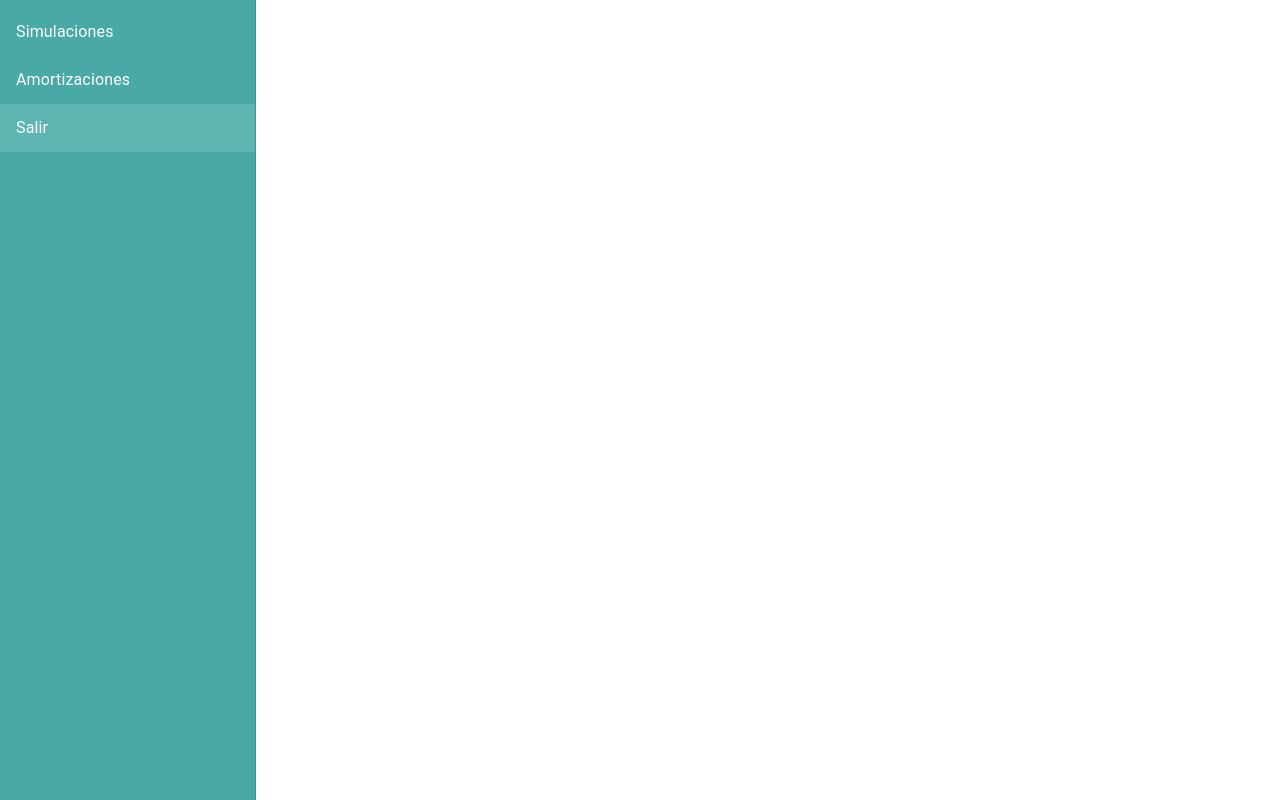
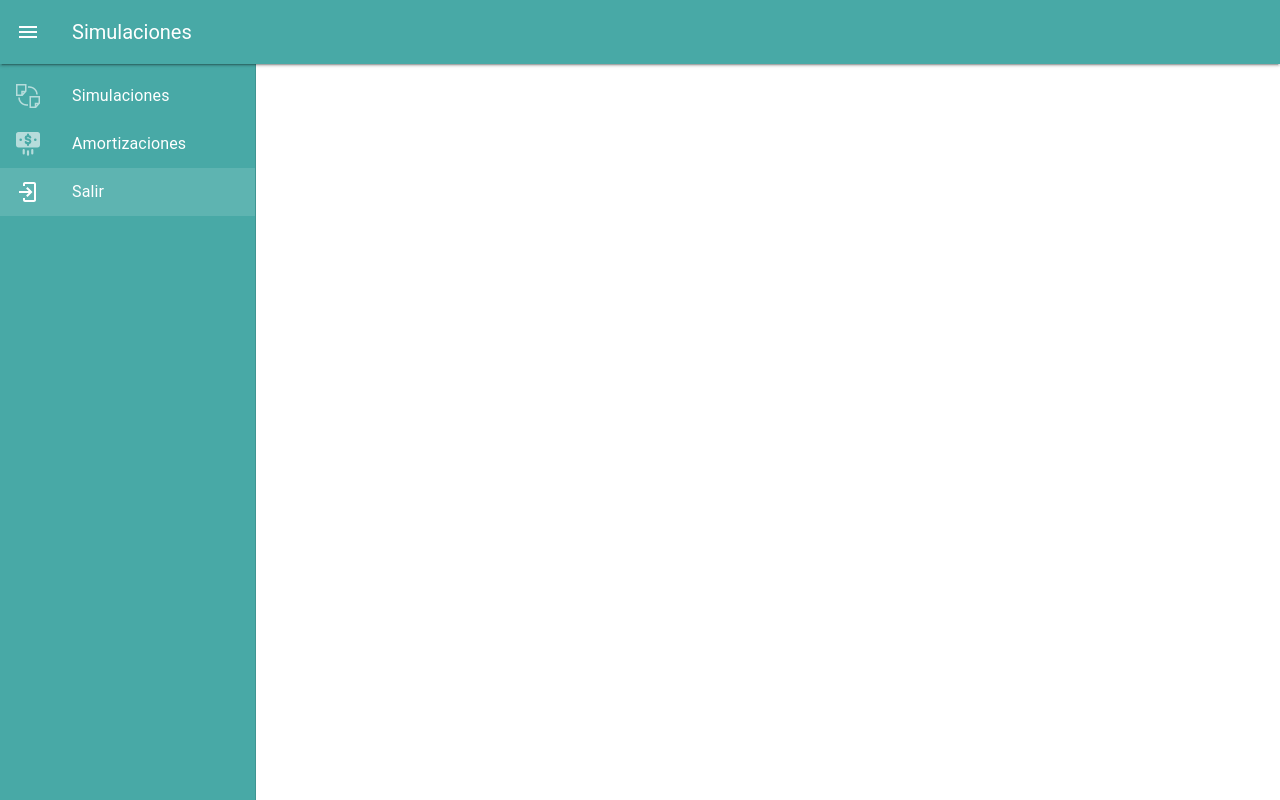
Before and after one commit to robertofalcongonzalez/Tesis-Ediesky, a Vue app: page /login in a window 1280 px wide. Built offline with nearby package versions, Linux system fonts and the light colour scheme; no server answers.

Commit message:
Agregando estilos

```diff
--- a/src/components/AppSidebar.vue
+++ b/src/components/AppSidebar.vue
@@ -1,17 +1,41 @@
 <script setup lang="ts">
-  const drawer = ref(true)
+const drawer = ref(false)
 </script>
 
 <template>
-  <v-navigation-drawer v-model:model-value="drawer" color="secondary" absolute permanent>
+  <v-app-bar flat  color="secondary" :elevation="2">
+    <template v-slot:prepend>
+      <v-app-bar-nav-icon @click="drawer = !drawer"></v-app-bar-nav-icon>
+    </template>
+
+    <v-app-bar-title>Simulaciones</v-app-bar-title>
+  </v-app-bar>
+  <v-navigation-drawer  v-model:rail="drawer" color="secondary" permanent>
     <v-list mandatory :item-value="$route.name">
-        <v-list-item :to="{ path: '/simulations' }">
+      <v-list-item :to="{ path: '/simulations/' }">
+          <template v-slot:prepend>
+            <v-icon>
+              <svg xmlns="http://www.w3.org/2000/svg" width="32" height="32" viewBox="0 0 32 32"><path fill="currentColor" d="M0 0v16h8.7l5.3-6V0zm2 2h10v7H7v5H2zm8.45 9L9 12.64V11zM18 16v16h8.7l5.3-6V16zm2 2h10v7h-5v5h-5zm8.45 9L27 28.64V27z"/><path fill="currentColor" d="M5 18H3c0 6.075 4.925 11 11 11h2v-2h-2a9 9 0 0 1-9-9M18 3h-2v2h2a9 9 0 0 1 9 9h2c0-6.075-4.925-11-11-11" class="ouiIcon__fillSecondary"/></svg>
+            </v-icon>
+          </template>
+
+
         <v-list-item-title>Simulaciones</v-list-item-title>
       </v-list-item>
-        <v-list-item :to="{ path: '/amortizations' }">
+      <v-list-item :to="{ path: '/amortizations/' }">
+        <template v-slot:prepend>
+          <v-icon>
+            <svg xmlns="http://www.w3.org/2000/svg" width="32" height="32" viewBox="0 0 14 14"><path fill="currentColor" fill-rule="evenodd" d="M1.5 0A1.5 1.5 0 0 0 0 1.5v6A1.5 1.5 0 0 0 1.5 9h11A1.5 1.5 0 0 0 14 7.5v-6A1.5 1.5 0 0 0 12.5 0zm6.125 1.454a.625.625 0 1 0-1.25 0v.4a1.532 1.532 0 0 0-.15 3.018l1.197.261a.39.39 0 0 1-.084.773h-.676a.39.39 0 0 1-.369-.26a.625.625 0 0 0-1.178.416c.194.55.673.965 1.26 1.069v.415a.625.625 0 1 0 1.25 0V7.13a1.641 1.641 0 0 0 .064-3.219L6.492 3.65a.281.281 0 0 1 .06-.556h.786a.388.388 0 0 1 .369.26a.625.625 0 1 0 1.178-.416a1.64 1.64 0 0 0-1.26-1.069zM2.75 3.75a.75.75 0 1 1 0 1.5a.75.75 0 0 1 0-1.5m8.5 0a.75.75 0 1 1 0 1.5a.75.75 0 0 1 0-1.5M4.5 9.875c.345 0 .625.28.625.625v2a.625.625 0 1 1-1.25 0v-2c0-.345.28-.625.625-.625m5.625.625a.625.625 0 1 0-1.25 0v2a.625.625 0 1 0 1.25 0zm-2.5.75a.625.625 0 1 0-1.25 0v2a.625.625 0 1 0 1.25 0z" clip-rule="evenodd"/></svg>
+          </v-icon>
+        </template>
         <v-list-item-title>Amortizaciones</v-list-item-title>
       </v-list-item>
-        <v-list-item :to="{ path: '/login' }">
+      <v-list-item :to="{ path: '/login/' }">
+        <template v-slot:prepend>
+          <v-icon>
+            <svg xmlns="http://www.w3.org/2000/svg" width="32" height="32" viewBox="0 0 24 24"><path fill="currentColor" d="M9 2h9c1.1 0 2 .9 2 2v16c0 1.1-.9 2-2 2H9c-1.1 0-2-.9-2-2v-2h2v2h9V4H9v2H7V4c0-1.1.9-2 2-2"/><path fill="currentColor" d="M10.09 15.59L11.5 17l5-5l-5-5l-1.41 1.41L12.67 11H3v2h9.67z"/></svg>
+          </v-icon>
+        </template>
         <v-list-item-title>Salir</v-list-item-title>
       </v-list-item>
     </v-list>
```
Lines whose indentation alone changed are shown as unchanged.
